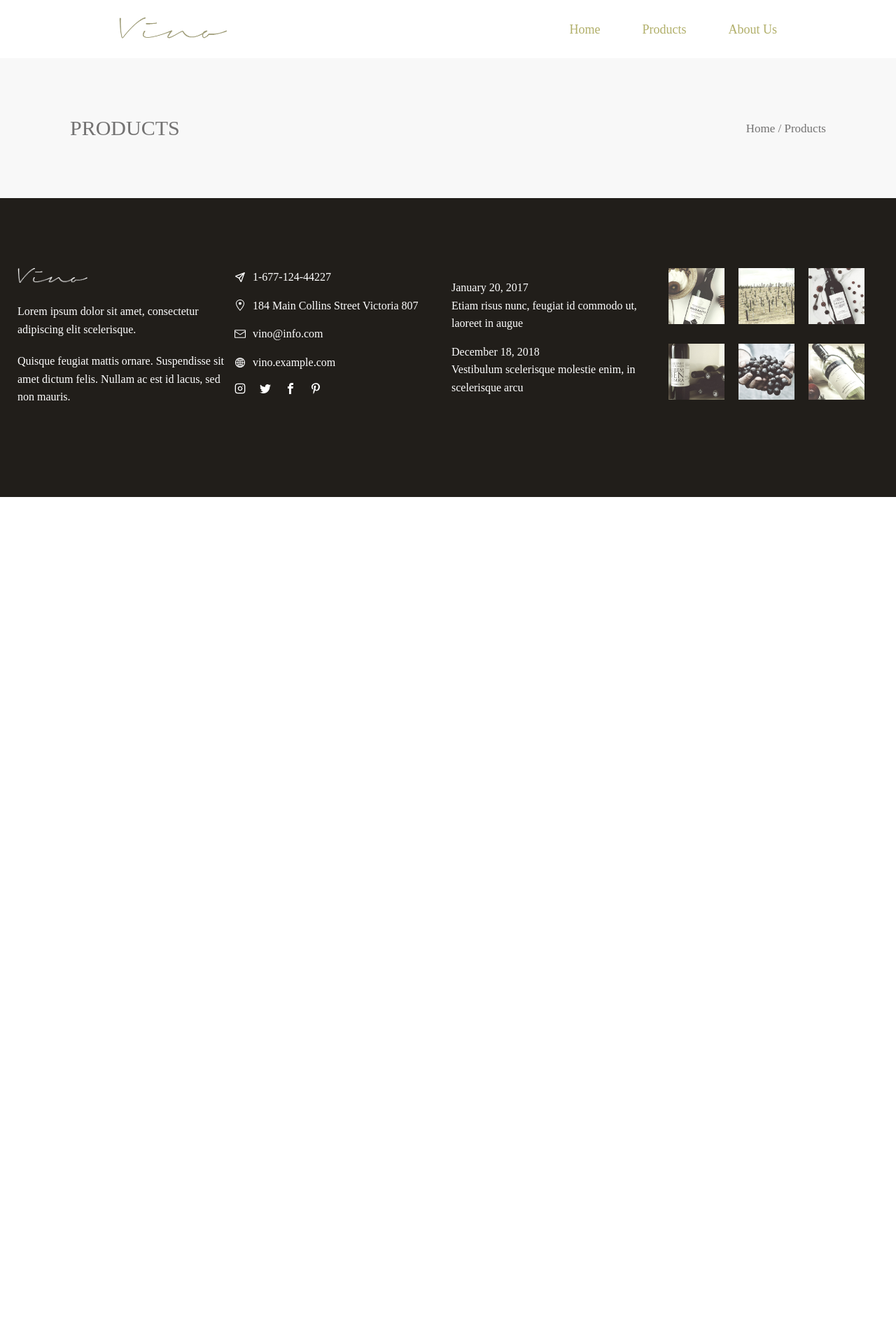
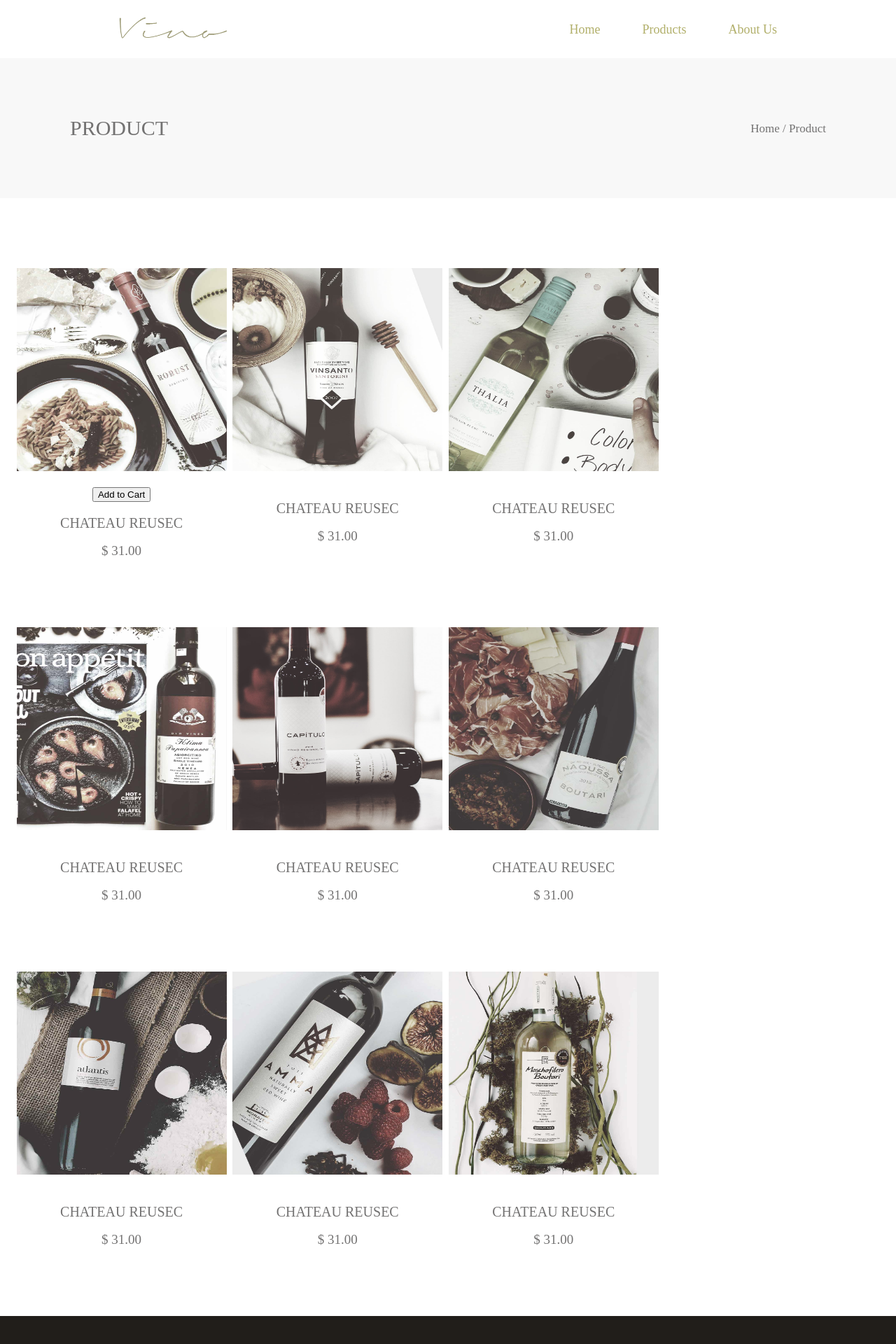
Before and after one commit to Beko98/react_wine_project, a React (Create React App) app: page /product in a window 1280 px wide. Shown: the top 1920 px of the page at 70% size. Before the commit the page ends 800 px from the top, so only its background shows below. Built offline with nearby package versions, Linux system fonts and the light colour scheme.

Commit message:
pictures set

```diff
--- a/src/_product.scss
+++ b/src/_product.scss
@@ -25,3 +25,32 @@
 
     }
 }
+
+.left_2{
+    width: 73%;
+    display: flex;
+    flex-wrap: wrap;
+    justify-content: space-evenly;
+    margin: 100px 5px 0 15px;
+    .card_1{
+        text-align: center;
+        margin-bottom: 100px;
+        img{
+        width: 300px;
+        height: 290px;
+        margin-bottom: 20px;
+        }
+        h2{
+        margin: 20px 0 20px ;
+        // font-family: Catamaran,sans-serif;
+        font-family: Cinzel,serif;
+        font-size: 20px;
+        color: $text;
+
+        }
+        h3{
+            color: $text;
+            font-size: 19px;
+        }
+    }
+}
--- a/src/components/AboutUs.js
+++ b/src/components/AboutUs.js
@@ -1,12 +1,15 @@
 import React from "react";
 import Footer from "./Footer";
 import Navbar from "./Navbar";
+import ProductDiv from "./ProductDiv";
 
 function AboutUs() {
   return (
     <>
       <Navbar />
-      <div>AboutUs</div>
+      <div>
+      <ProductDiv title="About Us" />
+      </div>
       <Footer />
     </>
   );
--- a/src/components/Product.js
+++ b/src/components/Product.js
@@ -3,6 +3,16 @@
 import Navbar from "./Navbar";
 import ProductDiv from "./ProductDiv";
 import "../_product.scss"
+import pic_16 from "../images/pic_16.jpeg";
+import pic_17 from "../images/pic_17.jpeg";
+import pic_18 from "../images/pic_18.jpeg";
+import pic_19 from "../images/pic_19.jpeg";
+import pic_20 from "../images/pic_20.jpeg";
+import pic_21 from "../images/pic_21.jpeg";
+import pic_22 from "../images/pic_22.jpeg";
+import pic_23 from "../images/pic_23.jpeg";
+import pic_24 from "../images/pic_24.jpeg";
+
 
 
 function Product() {
@@ -10,8 +20,76 @@
     <>
       <Navbar />
       <div>
-        <ProductDiv />
+        <ProductDiv title="Product" />
       </div>
+
+
+    <div className="left_2">
+
+
+
+      <div className="card_1">
+        <img src={pic_16} alt="pic_16" />
+        <div class="overlay">
+          <button>Add to Cart</button>
+        </div>
+        <h2>CHATEAU REUSEC</h2>
+        <h3>$ 31.00</h3>
+      </div>
+
+      <div className="card_1">
+        <img src={pic_17} alt="pic_17" />
+        <h2>CHATEAU REUSEC</h2>
+        <h3>$ 31.00</h3>
+      </div>
+
+      <div className="card_1">
+        <img src={pic_18} alt="pic_18" />
+        <h2>CHATEAU REUSEC</h2>
+        <h3>$ 31.00</h3>
+      </div>
+
+      <div className="card_1">
+        <img src={pic_19} alt="pic_19" />
+        <h2>CHATEAU REUSEC</h2>
+        <h3>$ 31.00</h3>
+      </div>
+
+      <div className="card_1">
+        <img src={pic_20} alt="pic_20" />
+        <h2>CHATEAU REUSEC</h2>
+        <h3>$ 31.00</h3>
+      </div>
+
+      <div className="card_1">
+        <img src={pic_21} alt="pic_21" />
+        <h2>CHATEAU REUSEC</h2>
+        <h3>$ 31.00</h3>
+      </div>
+
+      <div className="card_1">
+        <img src={pic_22} alt="pic_22" />
+        <h2>CHATEAU REUSEC</h2>
+        <h3>$ 31.00</h3>
+      </div>
+
+      <div className="card_1">
+        <img src={pic_23} alt="pic_23" />
+        <h2>CHATEAU REUSEC</h2>
+        <h3>$ 31.00</h3>
+      </div>
+
+      <div className="card_1">
+        <img src={pic_24} alt="pic_24" />
+        <h2>CHATEAU REUSEC</h2>
+        <h3>$ 31.00</h3>
+      </div>
+
+    </div>
+    <div className="right_2"></div>
+
+
+
       <Footer />
     </>
   );
--- a/src/components/ProductDiv.js
+++ b/src/components/ProductDiv.js
@@ -2,11 +2,12 @@
 
 
 
-function ProductDiv() {
+function ProductDiv({title}) {
+
   return (
     <div className='product_div'>
-        <h2>PRODUCTS</h2>
-        <h3>Home  /  Products</h3>
+        <h2>{title.toUpperCase()}</h2>
+        <h3>Home  / {title}</h3>
     </div>
   )
 }
```
